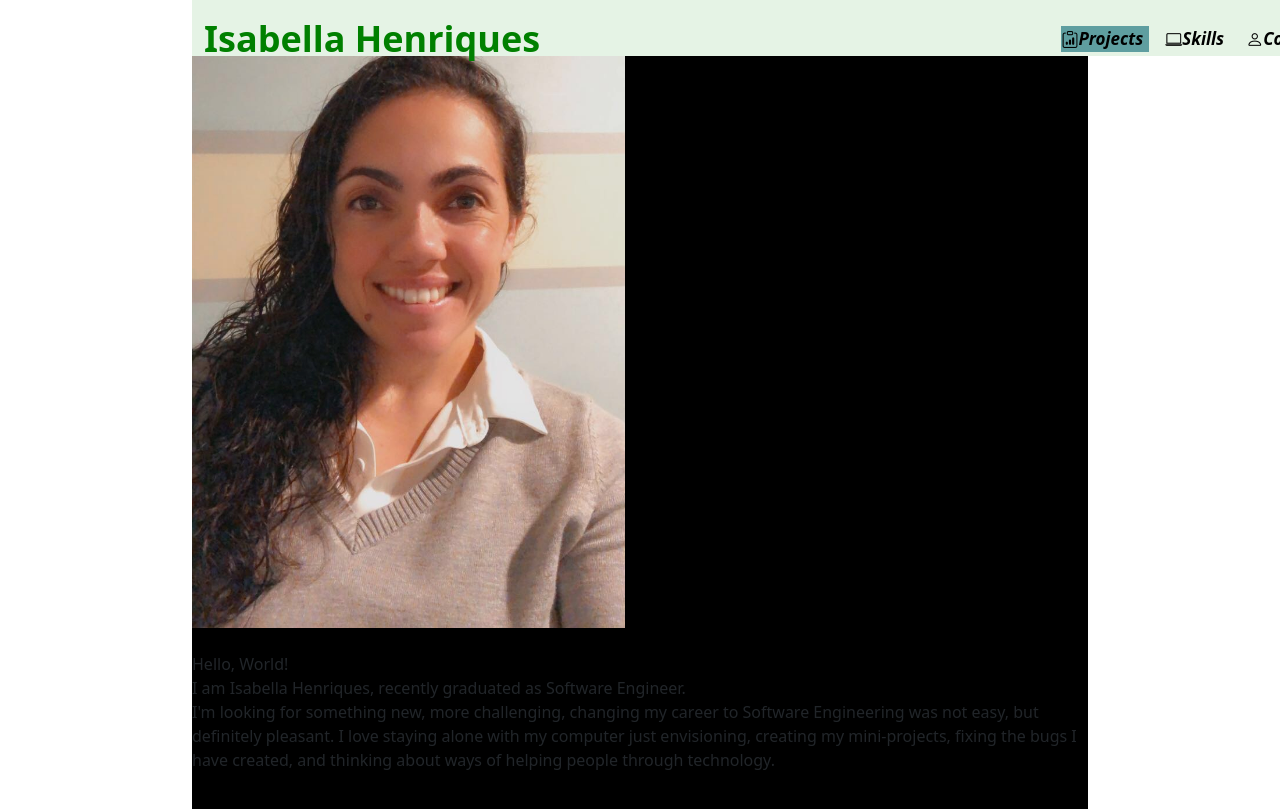
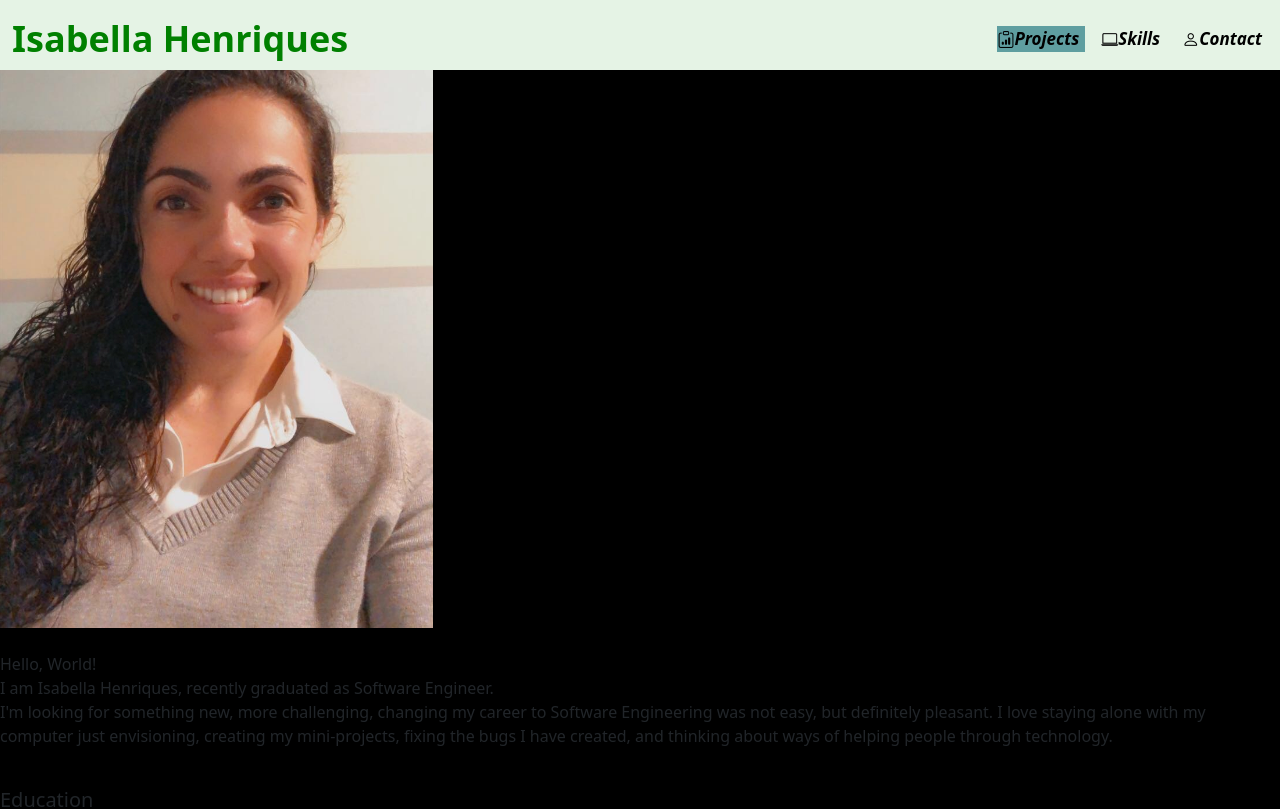
Before and after one commit to isabellagh/my-portfolio1, a React (Create React App) app: page / in a window 1280 px wide. Shown: the top 809 px of the page. Built offline with nearby package versions, Linux system fonts and the light colour scheme.

Commit message:
100% width of page

```diff
--- a/src/components/header/navbar.css
+++ b/src/components/header/navbar.css
@@ -1,15 +1,7 @@
 .navbar {
-  /* display: flex;
-  justify-content: space-between;
-  flex: 1;
   padding: 12px;
-  position: relative;
-  align-items: center;
-  scroll-behavior: smooth; */
-  /* justify-content: space-between; */
-  padding: 12px;
-  width: 90%;
-  height: 7%;
+  width: 100%;
+  height: 70px;
   background-color: rgb(229, 243, 229);
   position: fixed;
   top: 0;
--- a/src/components/home/home.css
+++ b/src/components/home/home.css
@@ -1,4 +1,4 @@
-html {
+/* html {
     scroll-behavior: smooth;
 }
 
@@ -19,4 +19,4 @@ html {
     .home {
         width: 90%;
     }
-}
+} */
```
